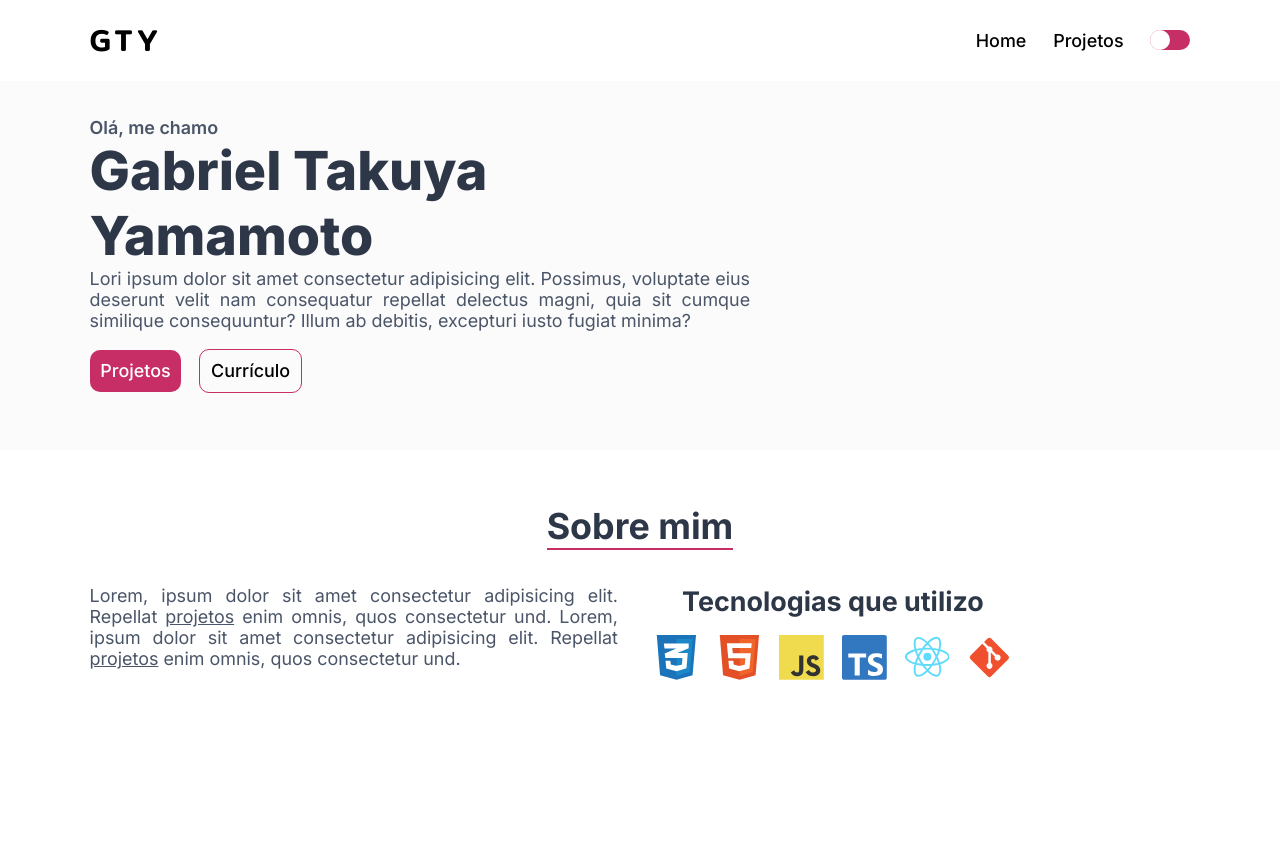
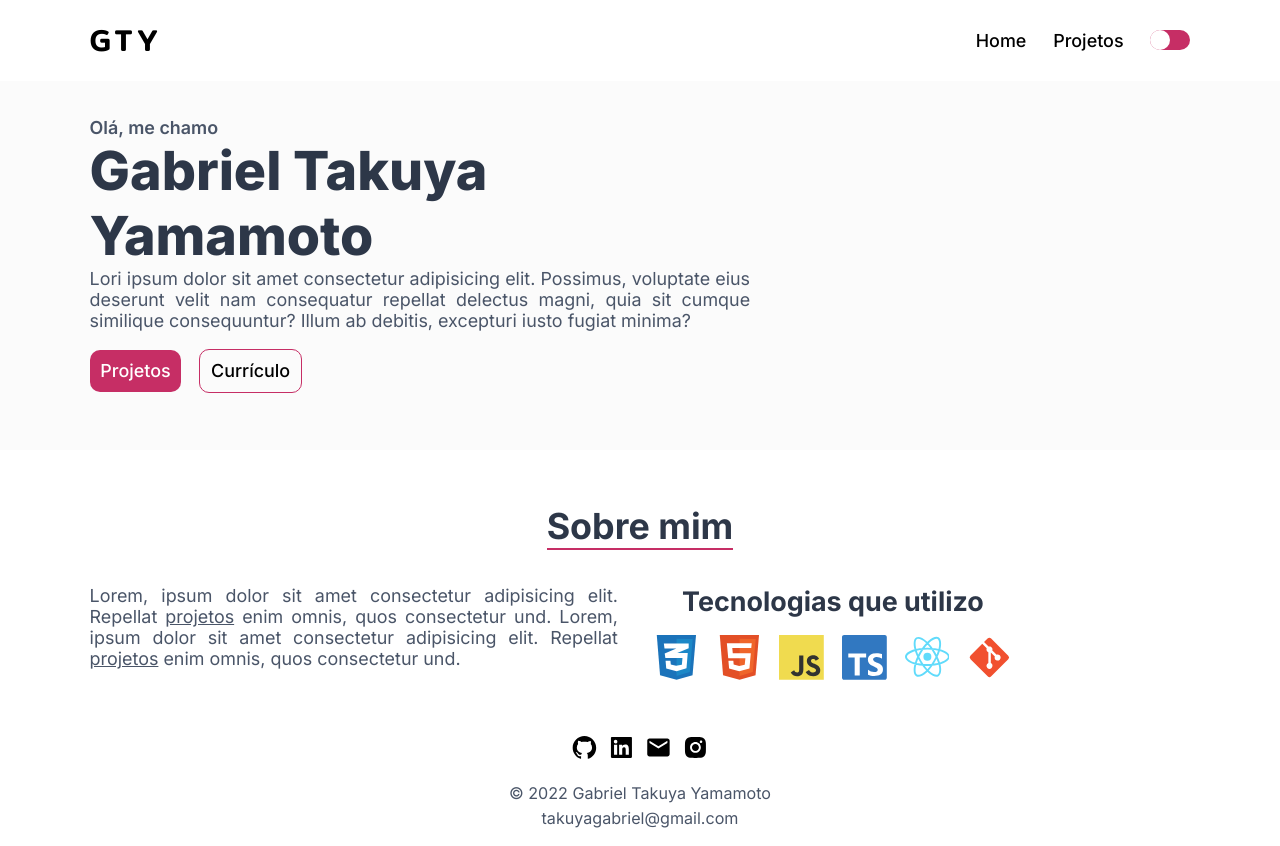
Before and after one commit to Takkuya/Basic-blog, a React (Create React App) app: page / in a window 1280 px wide. Before the commit the page ends 800 px from the top, so only its background shows below. Built offline with nearby package versions, Linux system fonts and the light colour scheme.

Commit message:
Footer created

```diff
--- /dev/null
+++ b/src/components/Footer/index.tsx
@@ -0,0 +1,35 @@
+import {
+  EmailIcon,
+  FooterContainer,
+  GithubIcon,
+  InstagramIcon,
+  LinkedinIcon,
+} from "./styles";
+
+export const Footer = () => {
+  return (
+    <FooterContainer>
+      <section id="footerIconsContainer">
+        <a href="https://github.com/Takkuya">
+          {" "}
+          <GithubIcon />
+        </a>
+        <a href="https://www.linkedin.com/notifications/">
+          <LinkedinIcon />
+        </a>
+        <a href="mailto:takuyagabriel@gmail.com">
+          {" "}
+          <EmailIcon />
+        </a>
+        <a href="https://www.instagram.com/takkuyya_00/">
+          {" "}
+          <InstagramIcon />
+        </a>
+      </section>
+      <section id="footerCopyrightContainer">
+        <p> &copy; 2022 Gabriel Takuya Yamamoto </p>
+        <p>takuyagabriel@gmail.com</p>
+      </section>
+    </FooterContainer>
+  );
+};
--- /dev/null
+++ b/src/components/Footer/styles.ts
@@ -0,0 +1,61 @@
+import styled, { css } from "styled-components";
+import { AiFillGithub, AiFillInstagram, AiFillLinkedin } from "react-icons/ai";
+import { MdEmail } from "react-icons/md";
+
+export const FooterContainer = styled.footer`
+  display: flex;
+  flex-direction: column;
+  align-items: center;
+  justify-content: center;
+  flex-wrap: wrap;
+  gap: 1em;
+  padding: 1em;
+
+  #footerIconsContainer {
+    display: flex;
+    align-items: center;
+    gap: 10px;
+  }
+
+  #footerCopyrightContainer {
+    display: flex;
+    flex-direction: column;
+    gap: 5px;
+    align-items: center;
+    justify-content: center;
+    flex-wrap: wrap;
+
+    p {
+      color: ${(props) => props.theme.colors.paragraphText};
+      font-size: 0.9em;
+    }
+  }
+
+  ${({ theme: { breakpoints } }) => css`
+    @media (max-width: ${breakpoints.xs}) {
+      background-color: red;
+    }
+  `}
+`;
+
+export const iconCSS = css`
+  width: 1.5em;
+  height: 1.5em;
+  cursor: pointer;
+`;
+
+export const GithubIcon = styled(AiFillGithub)`
+  ${iconCSS};
+`;
+
+export const LinkedinIcon = styled(AiFillLinkedin)`
+  ${iconCSS};
+`;
+
+export const EmailIcon = styled(MdEmail)`
+  ${iconCSS};
+`;
+
+export const InstagramIcon = styled(AiFillInstagram)`
+  ${iconCSS};
+`;
--- a/src/components/Header/styles.ts
+++ b/src/components/Header/styles.ts
@@ -1,10 +1,5 @@
 import styled, { css } from "styled-components";
-import {
-  AiFillInstagram,
-  AiOutlineTwitter,
-  AiFillLinkedin,
-  AiOutlineClose,
-} from "react-icons/ai";
+import { AiOutlineClose } from "react-icons/ai";
 
 import { GiHamburgerMenu } from "react-icons/gi";
 import { Link } from "react-router-dom";
@@ -93,27 +88,6 @@ export const StyledLink = styled(Link)`
   color: ${(props) => props.theme.colors.text};
 `;
 
-const iconCSS = css`
-  display: flex;
-  align-items: center;
-  flex-shrink: 0;
-  fill: ${(props) => props.theme.colors.iconColor};
-  width: 1.5em;
-  height: 1.5em;
-`;
-
-export const InstagramIcon = styled(AiFillInstagram)`
-  ${iconCSS}
-`;
-
-export const TwitterIcon = styled(AiOutlineTwitter)`
-  ${iconCSS}
-`;
-
-export const LinkedinIcon = styled(AiFillLinkedin)`
-  ${iconCSS}
-`;
-
 export const HamburguerMenu = styled(GiHamburgerMenu)`
   width: 2em;
   height: 2em;
--- a/src/components/LandingPage/index.tsx
+++ b/src/components/LandingPage/index.tsx
@@ -1,5 +1,6 @@
 import { ReactComponent as SVGIcon } from "../../assets/Programmer.svg";
 import { About } from "../About";
+import { Footer } from "../Footer";
 import { LandingPageContainer } from "./styles";
 
 export const LandingPage = () => {
@@ -35,6 +36,7 @@ export const LandingPage = () => {
         </section>
       </LandingPageContainer>
       <About />
+      <Footer />
     </>
   );
 };
```
Also changed, not shown: src/components/Header/index.tsx (+0 -9 lines).
